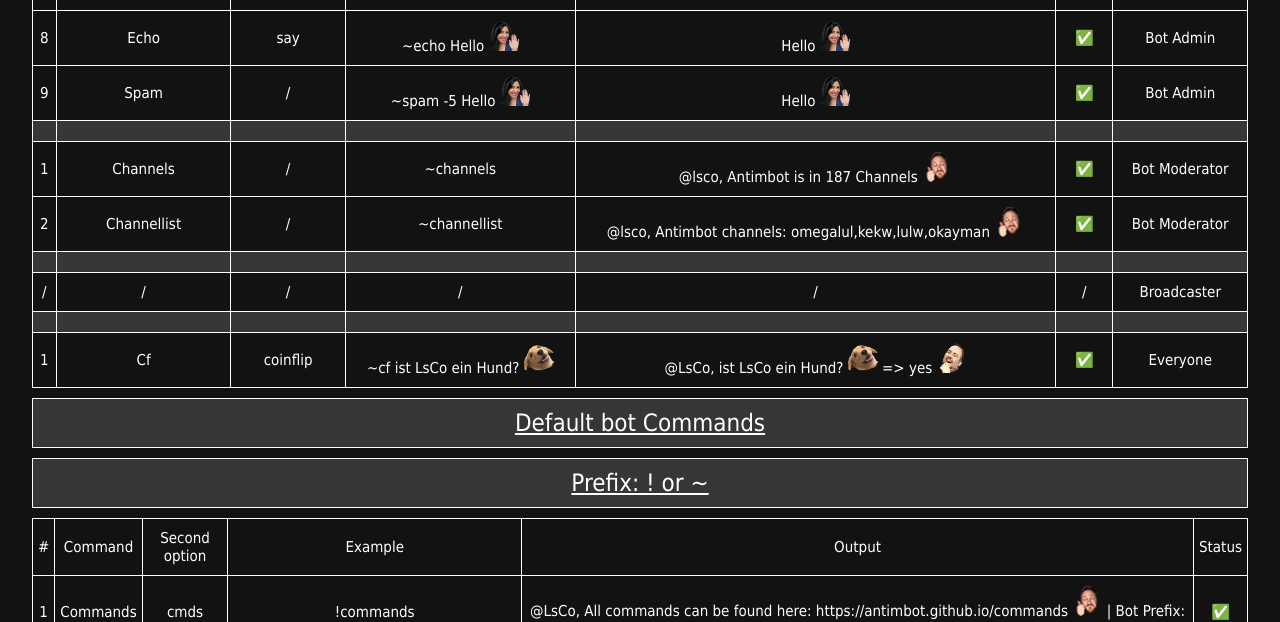
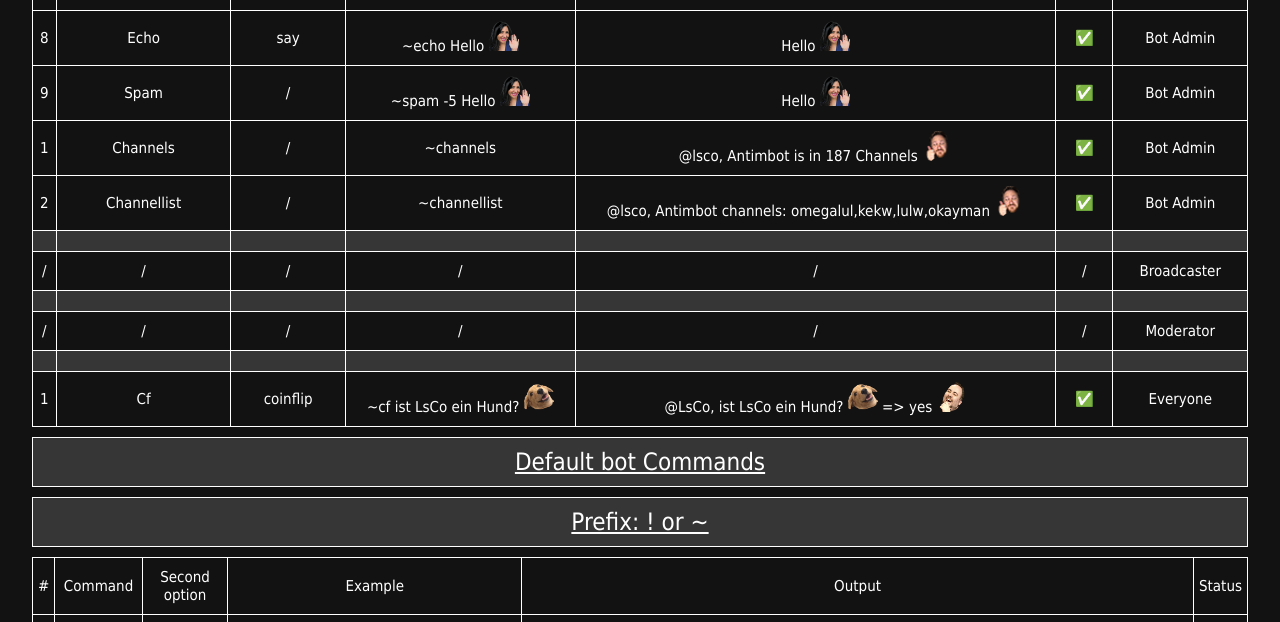
Before and after one commit to antimbot/antimbot.github.io, a plain HTML site: page commands/index.html in a window 1280 px wide. Shown: the part 1080-1702 px from the top of the page. Drawn offline with nearby package versions, Linux system fonts and the light colour scheme.

Commit message:
Update
Update

```diff
--- a/commands/index.html
+++ b/commands/index.html
@@ -228,22 +228,13 @@
                         <td class="tg-l8vv"> Bot Admin </td>
                     </tr>
                     <tr>
-                        <td class="tg-l8vv2"> </td>
-                        <td class="tg-l8vv2"> </td>
-                        <td class="tg-l8vv2"> </td>
-                        <td class="tg-l8vv2"> </td>
-                        <td class="tg-l8vv2"> </td>
-                        <td class="tg-l8vv2"> </td>
-                        <td class="tg-l8vv2"> </td>
-                    </tr>
-                    <tr>
                         <td class="tg-l8vv"> 1 </td>
                         <td class="tg-l8vv"> Channels </td>
                         <td class="tg-l8vv"> / </td>
                         <td class="tg-l8vv"> ~channels </td>
                         <td class="tg-l8vv"> @lsco, Antimbot is in 187 Channels <img class="img" src="../img/SeemsGood.png"> </td>
                         <td class="tg-l8vv"> ✅ </td>
-                        <td class="tg-l8vv"> Bot Moderator </td>
+                        <td class="tg-l8vv"> Bot Admin </td>
                     </tr>
                     <tr>
                         <td class="tg-l8vv"> 2 </td>
@@ -252,7 +243,7 @@
                         <td class="tg-l8vv"> ~channellist </td>
                         <td class="tg-l8vv"> @lsco, Antimbot channels: omegalul,kekw,lulw,okayman <img class="img" src="../img/SeemsGood.png"> </td>
                         <td class="tg-l8vv"> ✅ </td>
-                        <td class="tg-l8vv"> Bot Moderator </td>
+                        <td class="tg-l8vv"> Bot Admin </td>
                     </tr>
                     <tr>
                         <td class="tg-l8vv2"> </td>
@@ -271,6 +262,24 @@
                         <td class="tg-l8vv"> / </td>
                         <td class="tg-l8vv"> / </td>
                         <td class="tg-l8vv"> Broadcaster </td>
+                    </tr>
+                    <tr>
+                        <td class="tg-l8vv2"> </td>
+                        <td class="tg-l8vv2"> </td>
+                        <td class="tg-l8vv2"> </td>
+                        <td class="tg-l8vv2"> </td>
+                        <td class="tg-l8vv2"> </td>
+                        <td class="tg-l8vv2"> </td>
+                        <td class="tg-l8vv2"> </td>
+                    </tr>
+                    <tr>
+                        <td class="tg-l8vv"> / </td>
+                        <td class="tg-l8vv"> / </td>
+                        <td class="tg-l8vv"> / </td>
+                        <td class="tg-l8vv"> / </td>
+                        <td class="tg-l8vv"> / </td>
+                        <td class="tg-l8vv"> / </td>
+                        <td class="tg-l8vv"> Moderator </td>
                     </tr>
                     <tr>
                         <td class="tg-l8vv2"> </td>
```
